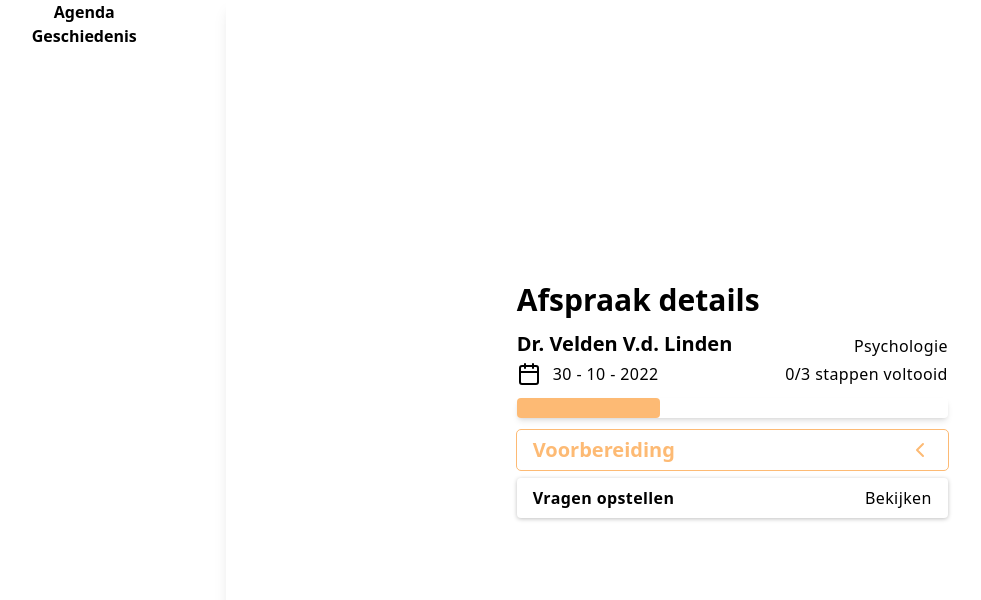
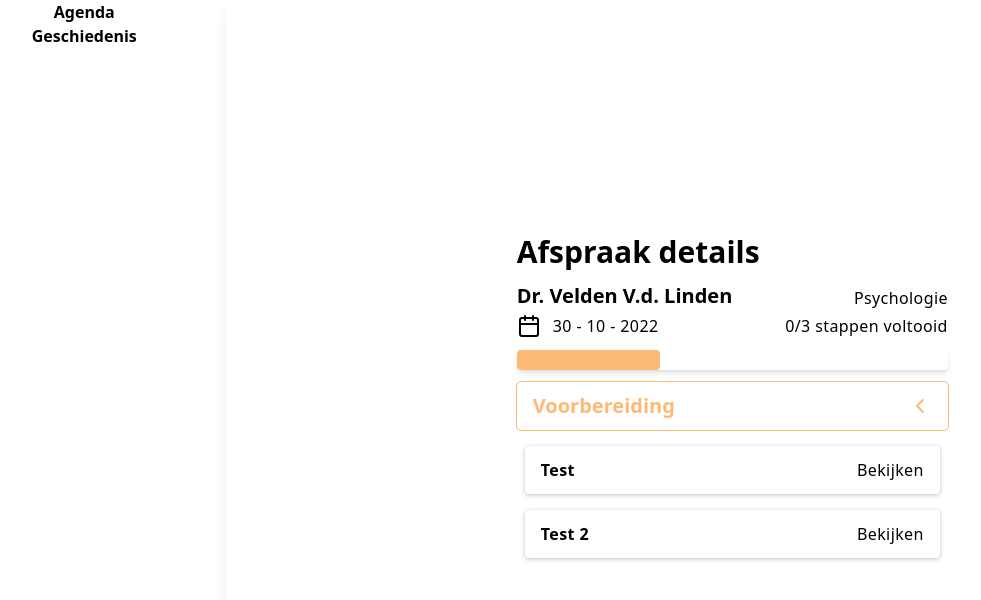
Before and after one commit to jexscx/hello-health, a Nuxt app: page / in a window 1280 px wide. Shown: the top 600 px of the page, without its empty margins (41-1022 px from the left). Built offline with nearby package versions, Linux system fonts and the light colour scheme.

Commit message:
add: appointmentstep + toogle function

```diff
--- /dev/null
+++ b/components/Appointment/AppointmentStep.vue
@@ -0,0 +1,47 @@
+<template>
+    <button class="outline outline-1 outline-orange-300 rounded w-full h-12" @click="toggle()">
+        <div class="flex flex-row justify-between mx-4 items-center">
+            <h6 class="text-xl font-bold text-orange-300">{{ stepName }}</h6>
+            <svg width="24" height="24" fill="none" stroke="#fdba74" stroke-width="2" stroke-linecap="round"
+                stroke-linejoin="round">
+                <use href=" /feather-sprite.svg#chevron-down" v-if="isOpen" />
+                <use href=" /feather-sprite.svg#chevron-left" v-else />
+            </svg>
+        </div>
+    </button>
+    <div class="transition-all overflow-hidden" ref="content">
+        <div class="flex flex-col gap-4 p-2">
+            <div class="shadow-3xl rounded w-full h-12 flex flex-row justify-between items-center"
+                v-for="substep of substeps" :key="substep">
+                <p class="pl-4 text-base font-bold tracking-wide">{{ substep }}</p>
+                <button class="pr-4">
+                    <p class="text-base tracking-wide">Bekijken</p>
+                </button>
+            </div>
+        </div>
+    </div>
+</template>
+
+
+<script setup lang="ts">
+interface Props {
+    stepName: string;
+    substeps: string[];
+}
+
+const isOpen = useState('isOpen', () => false);
+const content = ref<HTMLDivElement | null>(null);
+
+const props = defineProps<Props>();
+const toggle = () => {
+    isOpen.value = !isOpen.value;
+    if (content.value) {
+        if (isOpen.value) {
+            content.value.style.maxHeight = content.value?.scrollHeight + 'px';
+        } else {
+            content.value.style.maxHeight = '0px';
+        }
+    }
+}
+
+</script>
--- a/components/AppointmentDetail.vue
+++ b/components/AppointmentDetail.vue
@@ -26,29 +26,10 @@
         </div>
 
         <div class="flex flex-col gap-y-2">
-            <button @click="changeIcon()" class="outline outline-1 outline-orange-300 rounded w-full h-10">
-                <div class="flex flex-row justify-between mx-4 items-center">
-                    <h6 class="text-xl font-bold text-orange-300">Voorbereiding</h6>
-                    <svg width="24" height="24" fill="none" stroke="#fdba74" stroke-width="2" stroke-linecap="round"
-                        stroke-linejoin="round">
-                        <use href="/feather-sprite.svg#chevron-left" />
-                    </svg>
-                </div>
-            </button>
-            <div class="shadow-3xl rounded w-full h-10 flex flex-row justify-between items-center">
-                <p class="pl-4 text-base font-bold tracking-wide">Vragen opstellen</p>
-                <button class="pr-4">
-                    <p class="text-base tracking-wide">Bekijken</p>
-                </button>
-            </div>
+            <AppointmentStep step-name="Voorbereiding" :substeps="['Test', 'Test 2']" />
         </div>
     </div>
 </template>
 
-<script>
-var icon =
-    function changeIcon(params) {
-
-
-    }
+<script setup>
 </script>
--- a/nuxt.config.ts
+++ b/nuxt.config.ts
@@ -7,4 +7,7 @@ export default defineNuxtConfig({
         autoprefixer: {},
       },
     },
+    typescript: {
+      strict: true
+    }
   })
```
